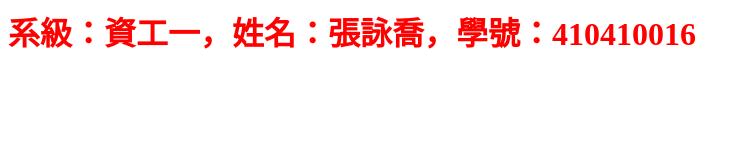
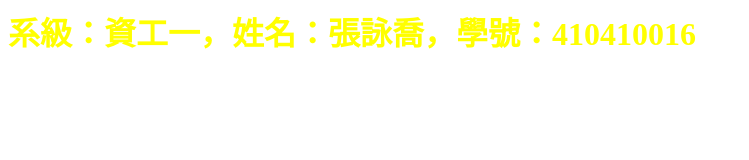
Before and after one commit to 5cchild/5cchild_W4HW.github.io, a plain HTML site: page index.html in a window 1280 px wide. Shown: the whole page, without its empty margins (0-749 px from the left). Drawn offline with Linux system fonts and the light colour scheme.

Commit message:
Update index.html

```diff
--- a/index.html
+++ b/index.html
@@ -4,11 +4,11 @@
     </head>
     <style>
         h1{
-        color:red;
+        color:yellow;
         text-align: left;
         }
     </style>
     <body>
-        <h1>系級：資工一，姓名：張詠喬，學號：410410016</h1>
+        <h1><strong>系級</strong>：資工一，<strong>姓名</strong>：張詠喬，<strong>學號</strong>：410410016</h1>
     </body>
 </html>
```
